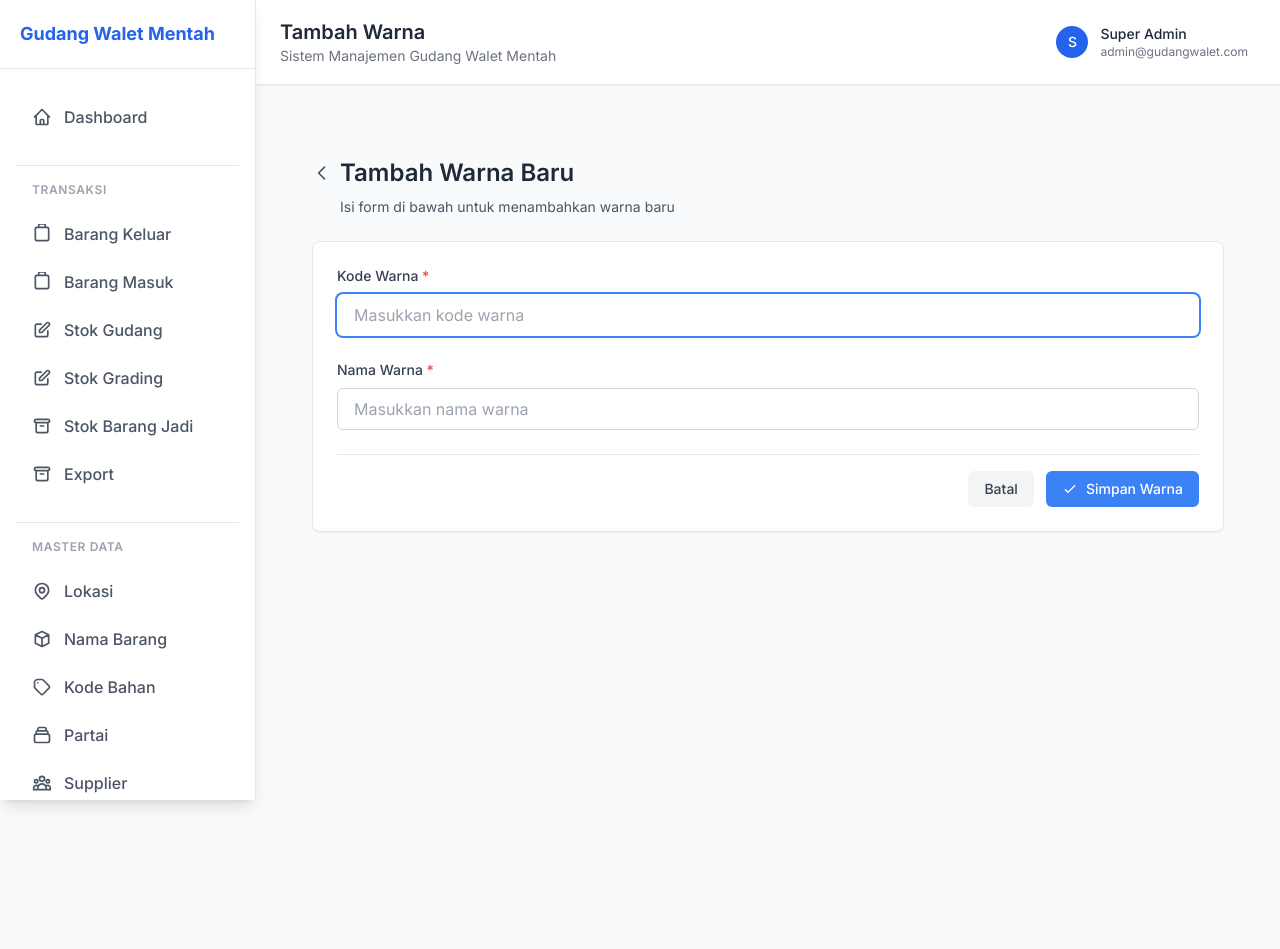
After one commit to ristack-tech/gudang-walet-mentah, a Laravel app: page /admin/warna/create in a window 1280 px wide. The commit adds this page. Run offline with Laravel 10, Linux system fonts and the light colour scheme; a user stored in the database is signed in; data comes from the database, SQL or seed files in the repository; style sheets or scripts are compiled from the project's sources.

Commit message:
fix export

```diff
--- /dev/null
+++ b/app/Http/Controllers/Admin/Master/WarnaController.php
@@ -0,0 +1,66 @@
+<?php
+
+namespace App\Http\Controllers\Admin\Master;
+
+use App\Http\Controllers\Controller;
+use Illuminate\Http\Request;
+use App\Services\Admin\Master\WarnaService;
+
+class WarnaController extends Controller
+{
+    protected $warnaService;
+
+    public function __construct(WarnaService $warnaService)
+    {
+        $this->warnaService = $warnaService;
+    }
+
+    public function index(Request $request)
+    {
+        $search = $request->input('search');
+        $warnas = $this->warnaService->getAllWarna($search, 10);
+        return view('admin.warna.index', compact('warnas', 'search'));
+    }
+
+    public function create()
+    {
+        return view('admin.warna.create');
+    }
+
+    public function store(Request $request)
+    {
+        $validatedData = $request->validate([
+            'kode_warna' => 'required|string|max:255',
+            'warna' => 'required|string|max:255',
+        ]);
+
+        $this->warnaService->createWarna($validatedData);
+
+        return redirect()->route('warna.index')->with('success', 'Warna created successfully.');
+    }
+
+    public function edit($id)
+    {
+        $warna = $this->warnaService->getWarnaById($id);
+        return view('admin.warna.edit', compact('warna'));
+    }
+
+    public function update(Request $request, $id)
+    {
+        $validatedData = $request->validate([
+            'kode_warna' => 'required|string|max:255',
+            'warna' => 'required|string|max:255',
+        ]);
+
+        $this->warnaService->updateWarna($id, $validatedData);
+
+        return redirect()->route('warna.index')->with('success', 'Warna updated successfully.');
+    }
+
+    public function destroy($id)
+    {
+        $this->warnaService->deleteWarna($id);
+
+        return redirect()->route('warna.index')->with('success', 'Warna deleted successfully.');
+    }
+}
--- /dev/null
+++ b/app/Services/Admin/Master/WarnaService.php
@@ -0,0 +1,75 @@
+<?php
+
+namespace App\Services\Admin\Master;
+
+use App\Models\Warna;
+
+class WarnaService
+{
+    /**
+     * Get all warna.
+     *
+     * @param string|null $search
+     * @param int $perPage
+     */
+    public function getAllWarna($search = null, $perPage = 10)
+    {
+        $query = Warna::query();
+
+        if ($search) {
+            $query->where('kode_warna', 'like', '%' . $search . '%')
+                  ->orWhere('warna', 'like', '%' . $search . '%');
+        }
+
+        return $query->paginate($perPage);
+    }
+
+    /**
+     * Create a new warna.
+     *
+     * @param array $data
+     * @return Warna
+     */
+    public function createWarna(array $data)
+    {
+        return Warna::create($data);
+    }
+
+    /**
+     * Get a warna by ID.
+     *
+     * @param int $id
+     * @return Warna
+     */
+    public function getWarnaById($id)
+    {
+        return Warna::findOrFail($id);
+    }
+
+    /**
+     * Update an existing warna.
+     *
+     * @param int $id
+     * @param array $data
+     * @return Warna
+     */
+    public function updateWarna($id, array $data)
+    {
+        $warna = Warna::findOrFail($id);
+        $warna->update($data);
+
+        return $warna;
+    }
+
+    /**
+     * Delete a warna.
+     *
+     * @param int $id
+     * @return bool|null
+     */
+    public function deleteWarna($id)
+    {
+        $warna = Warna::findOrFail($id);
+        return $warna->delete();
+    }
+}
--- /dev/null
+++ b/resources/views/admin/warna/create.blade.php
@@ -0,0 +1,92 @@
+@extends('layouts.app')
+
+@section('title', 'Tambah Warna')
+
+@section('content')
+    <div class="bg-gray-50 min-h-screen">
+        <div class="w-full px-4 sm:px-6 lg:px-8 py-8">
+
+            <!-- Header -->
+            <div class="mb-6">
+                <div class="flex items-center mb-2">
+                    <a href="{{ route('warna.index') }}" class="text-gray-600 hover:text-gray-900 mr-2">
+                        <svg class="w-5 h-5" fill="none" stroke="currentColor" viewBox="0 0 24 24">
+                            <path stroke-linecap="round" stroke-linejoin="round" stroke-width="2" d="M15 19l-7-7 7-7" />
+                        </svg>
+                    </a>
+                    <h1 class="text-2xl font-semibold text-gray-800">Tambah Warna Baru</h1>
+                </div>
+                <p class="text-sm text-gray-600 ml-7">Isi form di bawah untuk menambahkan warna baru</p>
+            </div>
+
+            <!-- Form Card -->
+            <div class="bg-white border border-gray-200 rounded-lg shadow-sm">
+                <form action="{{ route('warna.store') }}" method="POST" class="p-6">
+                    @csrf
+
+                    <!-- Kode Warna -->
+                    <div class="mb-6">
+                        <label for="kode_warna" class="block text-sm font-medium text-gray-700 mb-2">
+                            Kode Warna <span class="text-red-500">*</span>
+                        </label>
+                        <input type="text" name="kode_warna" id="kode_warna" value="{{ old('kode_warna') }}"
+                            class="w-full px-4 py-2 border border-gray-300 rounded-md focus:outline-none focus:ring-2 focus:ring-blue-500 focus:border-transparent @error('kode_warna') border-red-500 @enderror"
+                            placeholder="Masukkan kode warna" required>
+                        @error('kode_warna')
+                            <p class="mt-1 text-sm text-red-600">{{ $message }}</p>
+                        @enderror
+                    </div>
+
+                    <!-- Warna -->
+                    <div class="mb-6">
+                        <label for="warna" class="block text-sm font-medium text-gray-700 mb-2">
+                            Nama Warna <span class="text-red-500">*</span>
+                        </label>
+                        <input type="text" name="warna" id="warna" value="{{ old('warna') }}"
+                            class="w-full px-4 py-2 border border-gray-300 rounded-md focus:outline-none focus:ring-2 focus:ring-blue-500 focus:border-transparent @error('warna') border-red-500 @enderror"
+                            placeholder="Masukkan nama warna" required>
+                        @error('warna')
+                            <p class="mt-1 text-sm text-red-600">{{ $message }}</p>
+                        @enderror
+                    </div>
+
+                    <!-- Buttons -->
+                    <div class="flex items-center justify-end space-x-3 pt-4 border-t border-gray-200">
+                        <a href="{{ route('warna.index') }}"
+                            class="px-4 py-2 bg-gray-100 hover:bg-gray-200 text-gray-700 rounded-md text-sm font-medium transition duration-200">
+                            Batal
+                        </a>
+                        <button type="submit"
+                            class="px-4 py-2 bg-blue-500 hover:bg-blue-600 text-white rounded-md text-sm font-medium transition duration-200 flex items-center">
+                            <svg class="w-4 h-4 mr-2" fill="none" stroke="currentColor" viewBox="0 0 24 24">
+                                <path stroke-linecap="round" stroke-linejoin="round" stroke-width="2" d="M5 13l4 4L19 7" />
+                            </svg>
+                            Simpan Warna
+                        </button>
+                    </div>
+                </form>
+            </div>
+        </div>
+    </div>
+
+    <script>
+        // Auto-focus pada input pertama
+        document.addEventListener('DOMContentLoaded', function () {
+            document.getElementById('kode_warna')?.focus();
+        });
+
+        // Form validation sebelum submit
+        document.querySelector('form')?.addEventListener('submit', function (e) {
+            const kode = document.getElementById('kode_warna').value.trim();
+            const nama = document.getElementById('warna').value.trim();
+
+            if (!kode || !nama) {
+                e.preventDefault();
+                alert('Kode Warna dan Nama Warna wajib diisi!');
+                if (!kode) document.getElementById('kode_warna').focus();
+                else document.getElementById('warna').focus();
+                return false;
+            }
+        });
+    </script>
+@endsection
--- a/resources/views/partials/sidebar.blade.php
+++ b/resources/views/partials/sidebar.blade.php
@@ -19,6 +19,7 @@
             $isKodeBahan = request()->routeIs('kode-bahan.*');
             $isPartai = request()->routeIs('partai.*');
             $isSupplier = request()->routeIs('supplier.*');
+            $isWarna = request()->routeIs('warna.*');
             $isBarangKeluar = request()->routeIs('barang-keluar.*');
             $isBarangMasuk = request()->routeIs('barang-masuk.*');
             $isStokGrading = request()->routeIs('stok-grading.*');
@@ -171,6 +172,18 @@
                 <span class="font-medium">Supplier</span>
             </a>
 
+            <a href="{{ route('warna.index') }}"
+                class="flex items-center px-4 py-3 rounded-lg transition-all duration-200 group
+            {{ $isWarna ? 'bg-blue-50 text-blue-600 font-semibold shadow-sm' : 'text-gray-600 hover:bg-gray-50 hover:text-gray-800' }}">
+                <svg class="w-5 h-5 mr-3 flex-shrink-0" fill="none" stroke="currentColor" viewBox="0 0 24 24">
+                    <path stroke-linecap="round" stroke-linejoin="round" stroke-width="2"
+                        d="M7 21a4 4 0 01-4-4V5a2 2 0 012-2h4a2 2 0 012 2v12a4 4 0 01-4 4zm0 0h12a2 2 0 002-2v-4a2 2 0 00-2-2h-2.343M11 7.343l1.657-1.657a2 2 0 012.828 0l2.829 2.829a2 2 0 010 2.828l-8.486 8.485M7 17h.01">
+                    </path>
+                </svg>
+                <span class="font-medium">Warna</span>
+            </a>
+
+
         </div>
 
 
--- a/routes/web.php
+++ b/routes/web.php
@@ -5,6 +5,7 @@ use App\Http\Controllers\Admin\Master\LokasiController;
 use App\Http\Controllers\Admin\Master\NamaBarangController;
 use App\Http\Controllers\Admin\Master\PartaiController;
 use App\Http\Controllers\Admin\Master\SupplierController;
+use App\Http\Controllers\Admin\Master\WarnaController;
 use App\Http\Controllers\Admin\Transaksi\BarangKeluar\BarangKeluarDemakController;
 use App\Http\Controllers\Admin\Transaksi\BarangKeluar\BarangKeluarJasaCuciController;
 use App\Http\Controllers\Admin\Transaksi\BarangMasuk\BarangMasukDemakController;
@@ -153,5 +154,6 @@ Route::middleware('auth')->group(function () {
         Route::resource('kode-bahan', KodeBahanController::class)->parameters(['kode-bahan' => 'kode_bahan']);
         Route::resource('partai', PartaiController::class);
         Route::resource('supplier', SupplierController::class);
+        Route::resource('warna', WarnaController::class);
     });
 });
```
Also changed, not shown: resources/views/admin/warna/edit.blade.php (added, +113 -0 lines), resources/views/admin/warna/index.blade.php (added, +178 -0 lines), database/migrations/2026_03_11_220828_add_lokasi_id_to_barang_keluar_table.php (added).
